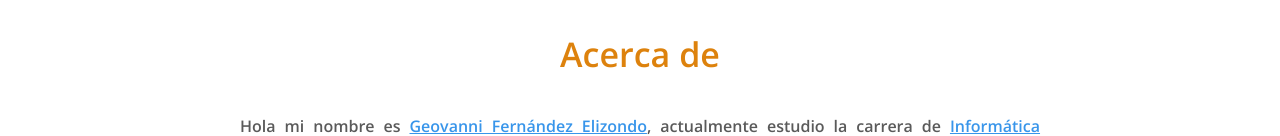
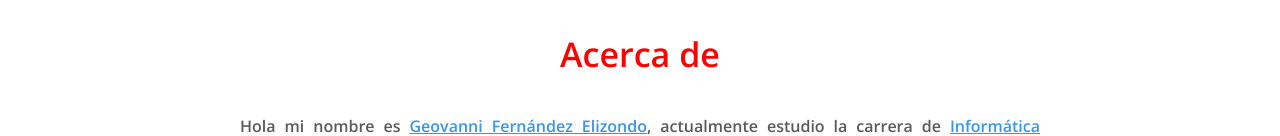
Before and after one commit to Geovanex24/portafolio-curso-multimedios, a website: page index.html in a window 1280 px wide. Shown: the part 658-794 px from the top of the page. Drawn offline with nearby package versions, Linux system fonts and the light colour scheme.

Commit message:
Se cambio el color del acerca de

```diff
--- a/scss/components/_main.scss
+++ b/scss/components/_main.scss
@@ -45,7 +45,7 @@
         line-height: 34px;
         margin-bottom: 40px;
         font-weight: 600;
-        color: #dd820d;
+        color: red;
         text-align: center;
     }
     &__bold {
```
Also changed, not shown: css/styles.css.
